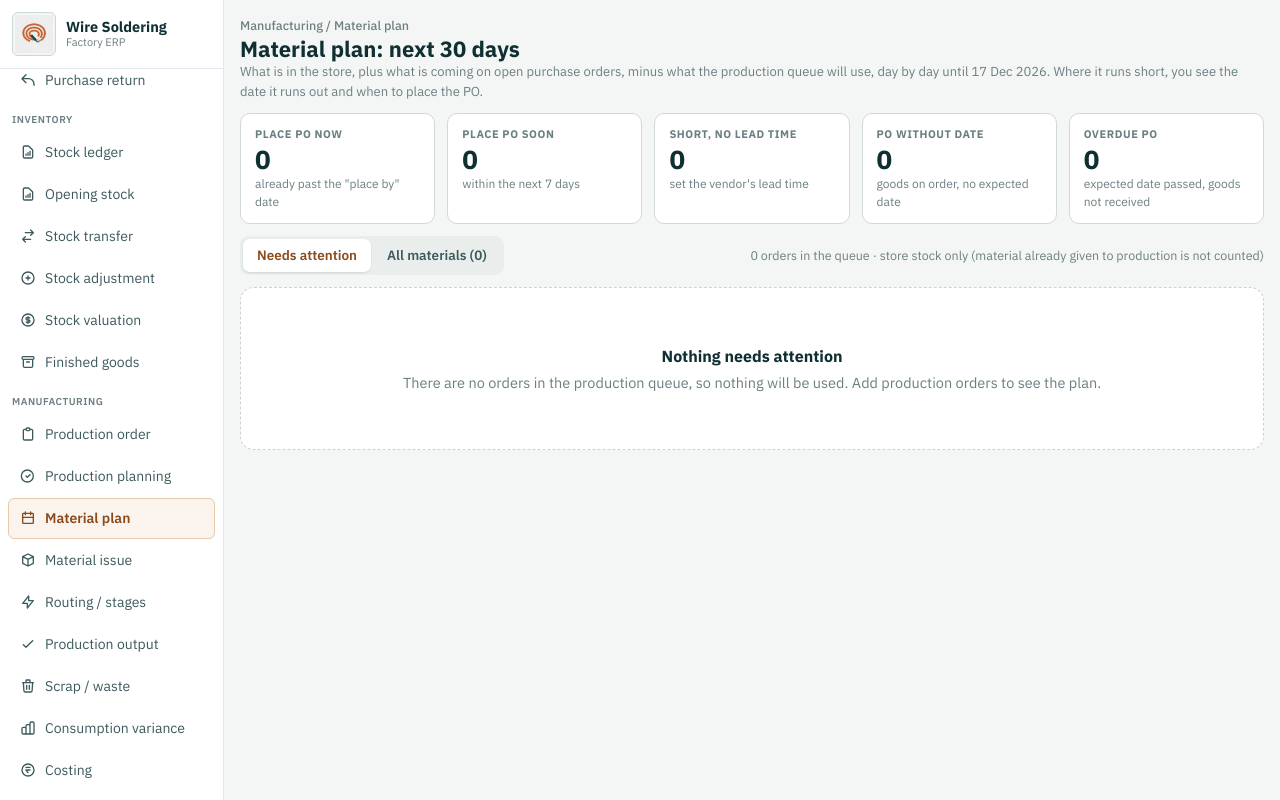
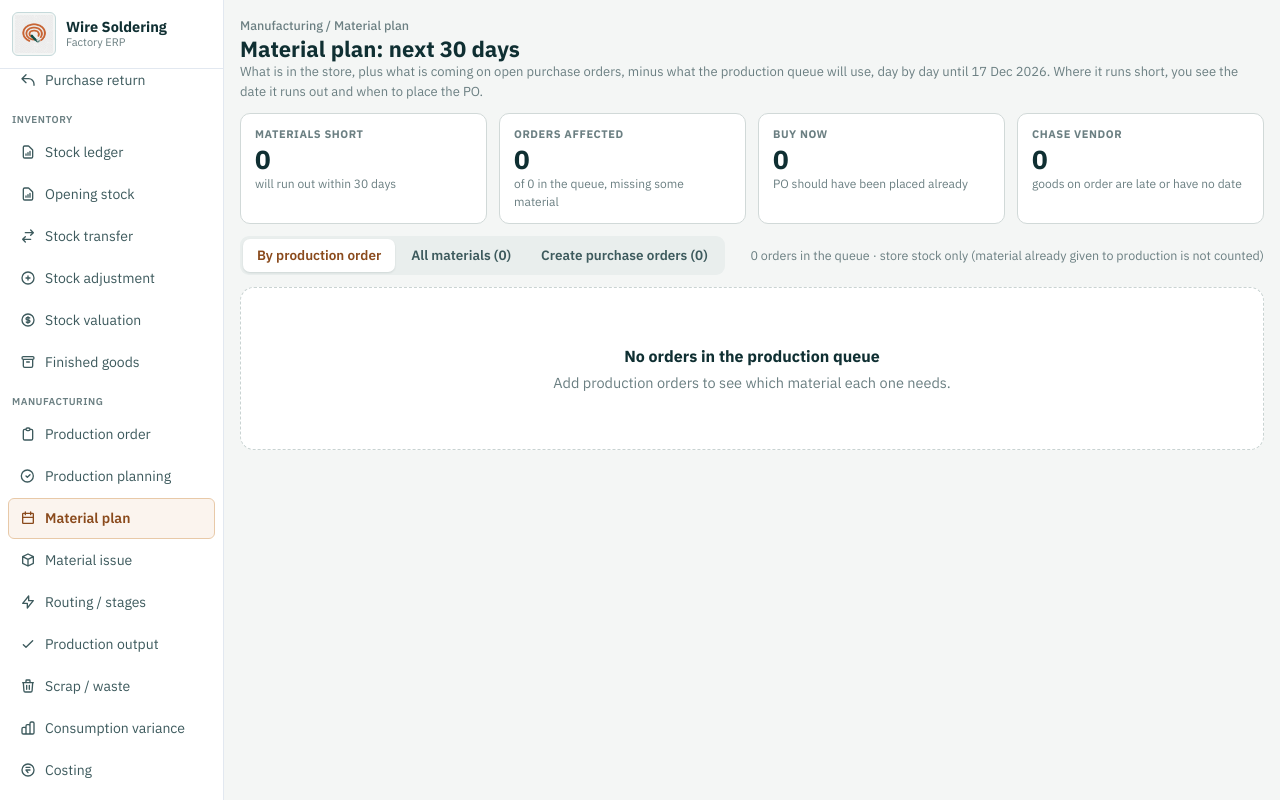
Before and after one commit to ivronak/wire_soldering, a Flask app: page /material_plan in a window 1280 px wide. Run offline with Flask 3, Linux system fonts and the light colour scheme; some libraries are stand-ins or nearby versions.

Commit message:
Batch 13 (C2): Material plan redesign - 4 plain KPI cards, 3 tabs (by production order / all materials / create purchase orders), order-wise shortage that adds up to the material shortage
Co-Authored-By: Claude Sonnet 5.5 <noreply@anthropic.com>

```diff
--- a/app/material_plan/routes.py
+++ b/app/material_plan/routes.py
@@ -13,25 +13,29 @@ material_plan_bp = Blueprint("material_plan", __name__, template_folder="templat
 
 @material_plan_bp.route("/material_plan")
 def material_plan_page():
-    view = request.args.get("view", "short")
-    if view not in ("short", "all"):
-        view = "short"
+    # C2: 3 tab — "orders" (production order ke hisaab se), "all" (har material ka total), "po" (purchase order banao). Purana ?view=short = All materials, sirf kami wale.
+    view = request.args.get("view", "orders")
+    only_short = request.args.get("only") == "short" or view == "short"
+    if view == "short":
+        view = "all"
+    if view not in ("orders", "all", "po"):
+        view = "orders"
     # Dropdown se badla hua vendor URL me aata hai: ?pick_<material id>=<vendor id>
     picks = {}
     for key, value in request.args.items():
         if key.startswith("pick_") and key[5:].isdigit() and value.isdigit():
             picks[int(key[5:])] = int(value)
     plan = material_plan(picks=picks)
-    # "short" = jinme kami hai, jinke PO ki date nahi likhi, ya jo date nikal chuke (overdue) PO ke bharose covered hain; "all" = 30 din ke saare materials
-    rows = [r for r in plan["rows"] if view == "all" or r["short_date"] or r["undated"] > 0 or r["overdue"]]
-    return render_template("material_plan.html", active_nav="material_plan", plan=plan, rows=rows, view=view, horizon=HORIZON_DAYS)
+    # All materials tab: kami wale pehle (plan me pehle se sorted); "Only short" me sirf wo jinme kami hai, jinke PO ki date nahi likhi, ya jo date nikal chuke (overdue) PO ke bharose covered hain
+    rows = [r for r in plan["rows"] if not only_short or r["short_date"] or r["undated"] > 0 or r["overdue"]]
+    return render_template("material_plan.html", active_nav="material_plan", plan=plan, rows=rows, view=view, only_short=only_short, horizon=HORIZON_DAYS)
 
 
 @material_plan_bp.route("/material_plan/create_po", methods=["POST"])
 def material_plan_create_po():
     # Ek vendor ka Draft PO. Rate / tax / unit supplier ki pichli PO line se (form ke bharose nahi); qty form se (badal sakte hain, 0 = hata do).
     # PO Draft me banta hai: Purchase orders page par rate dekh ke vendor ka bill laga ke confirm karna hai.
-    back = redirect(url_for("material_plan.material_plan_page"))
+    back = redirect(url_for("material_plan.material_plan_page", view="po"))     # PO banane ke baad wahi tab (baaki vendors ke PO bhi banane ho sakte hain)
     vendor = db.session.get(Vendor, request.form.get("vendor_id", type=int) or 0)
     if vendor is None or vendor.is_deleted or not vendor.is_active:
         flash("Choose an active vendor for the purchase order.", "error")
--- a/app/material_plan/templates/material_plan.html
+++ b/app/material_plan/templates/material_plan.html
@@ -56,25 +56,71 @@
   <p class="text-[13px] text-ink-faint">What is in the store, plus what is coming on open purchase orders, minus what the production queue will use, day by day until {{ plan.end.strftime('%d %b %Y') }}. Where it runs short, you see the date it runs out and when to place the PO.</p>
 </div>
 
-<div class="grid grid-cols-2 lg:grid-cols-5 gap-3 shrink-0">
-  <div class="mp-kpi {{ 'bad' if plan.kpi.late else '' }}"><span class="k">Place PO now</span><span class="v">{{ plan.kpi.late }}</span><span class="h">already past the "place by" date</span></div>
-  <div class="mp-kpi {{ 'warn' if plan.kpi.soon else '' }}"><span class="k">Place PO soon</span><span class="v">{{ plan.kpi.soon }}</span><span class="h">within the next 7 days</span></div>
-  <div class="mp-kpi {{ 'warn' if plan.kpi.no_lead else '' }}"><span class="k">Short, no lead time</span><span class="v">{{ plan.kpi.no_lead }}</span><span class="h">set the vendor's lead time</span></div>
-  <div class="mp-kpi {{ 'warn' if plan.kpi.undated else '' }}"><span class="k">PO without date</span><span class="v">{{ plan.kpi.undated }}</span><span class="h">goods on order, no expected date</span></div>
-  <div class="mp-kpi {{ 'bad' if plan.kpi.overdue else '' }}"><span class="k">Overdue PO</span><span class="v">{{ plan.kpi.overdue }}</span><span class="h">expected date passed, goods not received</span></div>
+<div class="grid grid-cols-2 lg:grid-cols-4 gap-3 shrink-0">
+  <div class="mp-kpi {{ 'bad' if plan.kpi.short else '' }}"><span class="k">Materials short</span><span class="v">{{ plan.kpi.short }}</span><span class="h">will run out within {{ horizon }} days</span></div>
+  <div class="mp-kpi {{ 'warn' if plan.kpi.orders_short else '' }}"><span class="k">Orders affected</span><span class="v">{{ plan.kpi.orders_short }}</span><span class="h">of {{ plan.kpi.orders }} in the queue, missing some material</span></div>
+  <div class="mp-kpi {{ 'bad' if plan.kpi.late else '' }}"><span class="k">Buy now</span><span class="v">{{ plan.kpi.late }}</span><span class="h">PO should have been placed already</span></div>
+  <div class="mp-kpi {{ 'warn' if plan.kpi.chase else '' }}"><span class="k">Chase vendor</span><span class="v">{{ plan.kpi.chase }}</span><span class="h">goods on order are late or have no date</span></div>
 </div>
 
 <div class="flex flex-wrap items-center justify-between gap-2 shrink-0">
   <div class="mp-tabs">
-    <a href="{{ url_for('material_plan.material_plan_page', view='short') }}" class="{{ 'on' if view == 'short' else '' }}">Needs attention</a>
+    <a href="{{ url_for('material_plan.material_plan_page', view='orders') }}" class="{{ 'on' if view == 'orders' else '' }}">By production order</a>
     <a href="{{ url_for('material_plan.material_plan_page', view='all') }}" class="{{ 'on' if view == 'all' else '' }}">All materials ({{ plan.kpi.materials }})</a>
+    <a href="{{ url_for('material_plan.material_plan_page', view='po') }}" class="{{ 'on' if view == 'po' else '' }}">Create purchase orders ({{ plan.suggested|length }})</a>
   </div>
   <div class="text-[12.5px] text-ink-faint">{{ plan.kpi.orders }} order{{ '' if plan.kpi.orders == 1 else 's' }} in the queue · store stock only (material already given to production is not counted)</div>
 </div>
 
 <div class="flex-1 overflow-auto min-h-0 pb-6">
   {# Kami wale materials vendor ke hisaab se: ek vendor = ek PO (kai orders ka maal ek saath). Draft banta hai, Purchase orders page par confirm hota hai #}
-  {% if plan.suggested %}
+  {% if view == 'orders' %}
+  {# C2 tab 1: production order ke hisaab se — kis order ko kaun sa maal kitna kam padega #}
+  {% for o in plan.orders %}
+  <article class="mp-card" style="padding:12px 16px">
+    <div class="flex flex-wrap items-center justify-between gap-2">
+      <div><span class="mp-name font-mono">{{ o.order.prod_no }}</span>
+        <span class="mp-chip {{ 'warn' if o.order.status == 'In production' else 'gone' }} ml-1"><i></i>{{ o.order.status }}</span>
+        <span class="mp-meta ml-1">{{ o.order.product.name if o.order.product else '' }} · {{ '%g'|format(o.order.planned_qty) }} {{ o.order.product.base_unit.code if o.order.product and o.order.product.base_unit else '' }}{% if o.start %} · starts {{ o.start.strftime('%d %b') }}{% endif %}</span></div>
+      {% if o.short_lines %}<span class="mp-chip bad"><i></i>Short of {{ o.short_lines|length }} material{{ '' if o.short_lines|length == 1 else 's' }}</span>
+      {% elif o.lines %}<span class="mp-chip ok"><i></i>All material available</span>
+      {% else %}<span class="mp-chip gone"><i></i>Nothing to buy for the next {{ horizon }} days</span>{% endif %}
+    </div>
+    {% if o.lines %}
+    <div class="overflow-x-auto mt-2">
+      <table class="mp-table">
+        <thead><tr><th>Material</th><th class="r" style="width:13%">Needed</th><th class="r" style="width:13%">Short</th><th style="width:15%">Needed from</th><th style="width:30%">What to do</th></tr></thead>
+        <tbody>
+          {% for l in o.lines %}
+          {% set r = plan.by_material.get(l.material.id) %}
+          <tr>
+            <td><b>{{ l.material.name }}</b> <span class="mp-meta">{{ l.material.code }}</span></td>
+            <td class="r">{{ '%g'|format(l.need) }} {{ l.unit }}</td>
+            <td class="r" {% if l.short > 0.000001 %}style="color:#B42318;font-weight:700"{% endif %}>{% if l.short > 0.000001 %}{{ '%g'|format(l.short) }} {{ l.unit }}{% else %}—{% endif %}</td>
+            <td>{{ l.when.strftime('%d %b') }}</td>
+            <td class="mp-meta">
+              {% if l.short <= 0.000001 %}Covered by store stock / PO on the way
+              {% elif r and r.maker %}<a class="text-copper-text font-semibold hover:underline" href="{{ url_for('production_orders.production_orders_list') }}">Make {{ r.maker.name }}</a> in house
+              {% elif r and r.urgency == 'late' %}<span style="color:#B42318;font-weight:600">Place PO now</span> · {{ r.days_late }} day{{ '' if r.days_late == 1 else 's' }} late
+              {% elif r and r.place_by %}Place PO before {{ r.place_by.strftime('%d %b') }}
+              {% elif r and r.vendor is none %}No supplier yet: raise the PO by hand
+              {% else %}Set the vendor lead time{% endif %}
+            </td>
+          </tr>
+          {% endfor %}
+        </tbody>
+      </table>
+    </div>
+    {% if o.short_lines and plan.suggested %}<div class="mt-2 text-right"><a href="{{ url_for('material_plan.material_plan_page', view='po') }}" class="text-[12.5px] font-semibold text-copper-text hover:underline">Create purchase orders &rarr;</a></div>{% endif %}
+    {% endif %}
+  </article>
+  {% else %}
+  <div class="mp-empty"><h3>No orders in the production queue</h3><p>Add production orders to see which material each one needs.</p></div>
+  {% endfor %}
+  {% endif %}
+
+  {# C2 tab 3: vendor ke hisaab se Draft PO banao. Ek vendor = ek PO (kai orders ka maal ek saath). Draft banta hai, Purchase orders page par confirm hota hai #}
+  {% if view == 'po' and plan.suggested %}
   <div class="mp-card mb-3" style="padding:14px 16px">
     <div class="mp-name">Suggested purchase orders</div>
     <p class="mp-meta mb-2">One PO per vendor for everything that runs short, so several orders are bought together. Change the quantities if you want, then create the draft. It is saved as a Draft on the Purchase orders page; the rate, tax and unit are taken from the last PO of that material.</p>
@@ -120,10 +166,18 @@
     <p class="mp-meta">No supplier yet (never bought before): {{ plan.no_supplier|map(attribute='material.name')|join(', ') }}. Raise these POs by hand on the Purchase orders page.</p>
     {% endif %}
   </div>
-  {% elif plan.no_supplier %}
+  {% elif view == 'po' and not plan.suggested and not plan.no_supplier %}
+  <div class="mp-empty"><h3>Nothing to buy</h3><p>No material runs short in the next {{ horizon }} days, so no purchase order is needed.</p></div>
+  {% elif view == 'po' and plan.no_supplier %}
   <div class="mp-card mb-3" style="padding:12px 16px"><p class="mp-meta">No supplier yet (never bought before): {{ plan.no_supplier|map(attribute='material.name')|join(', ') }}. Raise these POs by hand on the Purchase orders page.</p></div>
   {% endif %}
-  {% for r in rows %}
+  {% if view == 'all' %}
+  <div class="flex items-center gap-2 mb-2 text-[12.5px]">
+    <a href="{{ url_for('material_plan.material_plan_page', view='all') }}" class="mp-chip {{ 'gone' if only_short else 'ok' }}" style="text-decoration:none">All {{ plan.kpi.materials }}</a>
+    <a href="{{ url_for('material_plan.material_plan_page', view='all', only='short') }}" class="mp-chip {{ 'bad' if only_short else 'gone' }}" style="text-decoration:none">Only needing attention</a>
+  </div>
+  {% endif %}
+  {% for r in (rows if view == 'all' else []) %}
   <article class="mp-card">
     <div class="mp-head">
       <div><div class="mp-name">{{ r.material.name }}</div><div class="mp-meta">{{ r.material.code }} · {{ r.unit }}</div></div>
@@ -172,10 +226,12 @@
     </details>
   </article>
   {% else %}
-  <div class="mp-empty"><h3>{{ 'Nothing needs attention' if view == 'short' else 'No material is used in the next ' ~ horizon ~ ' days' }}</h3>
+  {% if view == 'all' %}
+  <div class="mp-empty"><h3>{{ 'Nothing needs attention' if only_short else 'No material is used in the next ' ~ horizon ~ ' days' }}</h3>
     <p>{% if plan.kpi.orders == 0 %}There are no orders in the production queue, so nothing will be used. Add production orders to see the plan.
-      {% elif view == 'short' %}Every material in the queue is covered by the store stock and the purchase orders on the way for the next {{ horizon }} days.
+      {% elif only_short %}Every material in the queue is covered by the store stock and the purchase orders on the way for the next {{ horizon }} days.
       {% else %}Add production orders to the queue to see the plan.{% endif %}</p></div>
+  {% endif %}
   {% endfor %}
 </div>
 {% endblock %}
--- a/app/static/js/tour.js
+++ b/app/static/js/tour.js
@@ -446,12 +446,16 @@
         button: { label: 'ડેમો ઓર્ડર બનાવો', run: function () { return fetch('/tour/shortage_order', { method: 'POST' }).then(function (r) { return r.json(); }).then(function (j) { if (!j.ok) throw new Error(j.message); return j; }); } } },
       { id: 'mp-link', type: 'click', target: navLink('/material_plan'), title: 'Material plan ખોલો', text: '<b>Manufacturing</b> હેઠળ <b>Material plan</b>.', todo: 'ક્લિક કરો: Material plan' },
       { id: 'mp-kpi', type: 'info', path: '/material_plan', target: '.mp-kpi', title: 'Material plan — 30 દિવસ',
-        text: '<b>પહેલા:</b> દરેક ઓર્ડરનું અલગ ચેક, અને ફક્ત આજનો સ્ટોક.<br><b>હવે:</b> આખી કતારના <b>આવતા 30 દિવસ</b>નો હિસાબ: સ્ટોર + PO થી આવનાર − કતારના ઓર્ડરની જરૂર. ઉપર: <b>Place PO now</b>, <b>soon</b>, <b>lead time નથી</b>, <b>તારીખ વગરનો PO</b>.' },
+        text: '<b>પહેલા:</b> દરેક ઓર્ડરનું અલગ ચેક, અને ફક્ત આજનો સ્ટોક.<br><b>હવે:</b> આખી કતારના <b>આવતા 30 દિવસ</b>નો હિસાબ: સ્ટોર + PO થી આવનાર − કતારના ઓર્ડરની જરૂર. ઉપર ચાર સાદા કાર્ડ: <b>Materials short</b>, <b>Orders affected</b>, <b>Buy now</b>, <b>Chase vendor</b>.' },
+      { id: 'mp-orders', type: 'info', path: '/material_plan', target: 'article.mp-card', title: 'Production order પ્રમાણે (નવું)',
+        text: 'પહેલો ટૅબ <b>By production order</b>: દરેક ઓર્ડર માટે કયો માલ <b>કેટલો જોઈએ</b>, <b>કેટલો ઓછો</b> છે, ક્યારથી, અને શું કરવાનું (<b>Place PO before …</b> / ઘરમાં બનાવો). કમી વાળા ઓર્ડર ઉપર.' },
+      { id: 'mp-tab-all', type: 'click', path: '/material_plan', target: '.mp-tabs a[href*="view=all"]', title: 'All materials ટૅબ', text: 'હવે દરેક <b>માલનો કુલ</b> હિસાબ જોવા <b>All materials</b>.', todo: 'ક્લિક કરો: All materials' },
       { id: 'mp-card', type: 'info', path: '/material_plan', target: 'article.mp-card', title: 'દરેક માલનું કાર્ડ',
         text: 'સ્ટોરમાં કેટલો, 30 દિવસમાં કેટલો જોઈએ, PO થી કેટલો આવે, 30 દિવસ પછી કેટલો બચે. <b>કમી</b> હોય તો <b>કઈ તારીખથી, કેટલી</b>, અને <b>"Place PO before …"</b> — vendor ના lead time મુજબ.' },
       { id: 'mp-days', type: 'click', path: '/material_plan', target: 'article.mp-card details.mp-det summary', title: 'Day-by-day', text: '<b>Day-by-day</b> ખોલો.', todo: 'ક્લિક કરો: Day-by-day' },
       { id: 'mp-days-info', type: 'info', path: '/material_plan', target: 'article.mp-card details.mp-det table', title: 'તારીખ પ્રમાણે હિસાબ',
         text: 'ક્યારે માલ આવે છે (PO), કયો ઓર્ડર ક્યારે વાપરે છે, અને <b>બેલેન્સ ક્યારે માઇનસ</b> થાય છે — લાલ રંગમાં.' },
+      { id: 'mp-tab-po', type: 'click', path: '/material_plan', when: function () { return !!$('.mp-tabs a[href*="view=po"]'); }, target: '.mp-tabs a[href*="view=po"]', title: 'Create purchase orders ટૅબ', text: 'PO બનાવવા માટે ત્રીજો ટૅબ <b>Create purchase orders</b>.', todo: 'ક્લિક કરો: Create purchase orders' },
       { id: 'mp-sugg', type: 'info', path: '/material_plan', when: function () { return !!$('form[action*="create_po"]'); }, target: 'form[action*="create_po"]', title: 'Suggested purchase orders',
         text: '<b>પહેલા:</b> દરેક માલનો PO અલગ હાથે.<br><b>હવે:</b> કમી વાળા બધા માલ <b>vendor પ્રમાણે ભેગા</b> — કતારના ઘણા ઓર્ડરનો માલ <b>એક જ PO</b> માં. જથ્થો બદલી શકાય. ભાવ, ટેક્સ, યુનિટ તે માલના છેલ્લા PO માંથી.' },
       { id: 'mp-create', type: 'submit', path: '/material_plan', when: function () { return !!$('form[action*="create_po"]'); }, target: 'form[action*="create_po"]', title: 'Draft PO બનાવો', text: '<b>Create draft PO</b> દબાવો.', todo: 'ક્લિક કરો: Create draft PO' },
```
Also changed, not shown: app/material_plan/plan.py (+20 -1 lines), demo_changes_2026_11_16.md (+7 -0 lines), tracker.md (+2 -2 lines).
